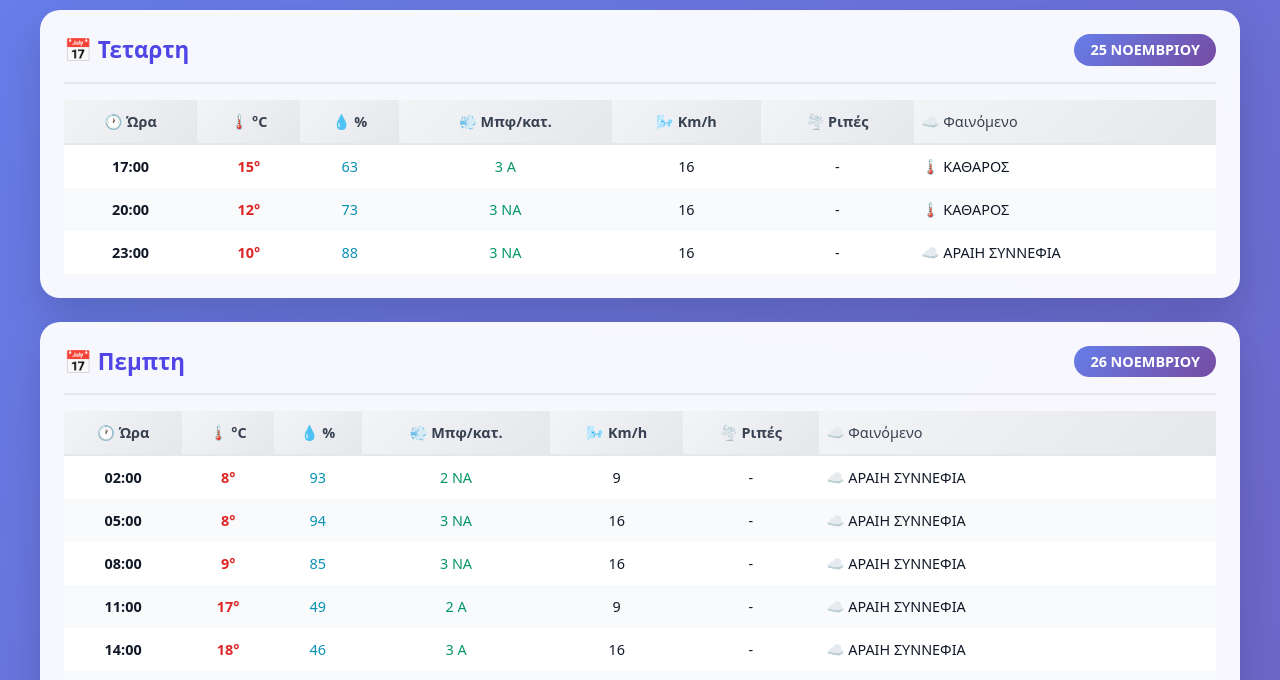
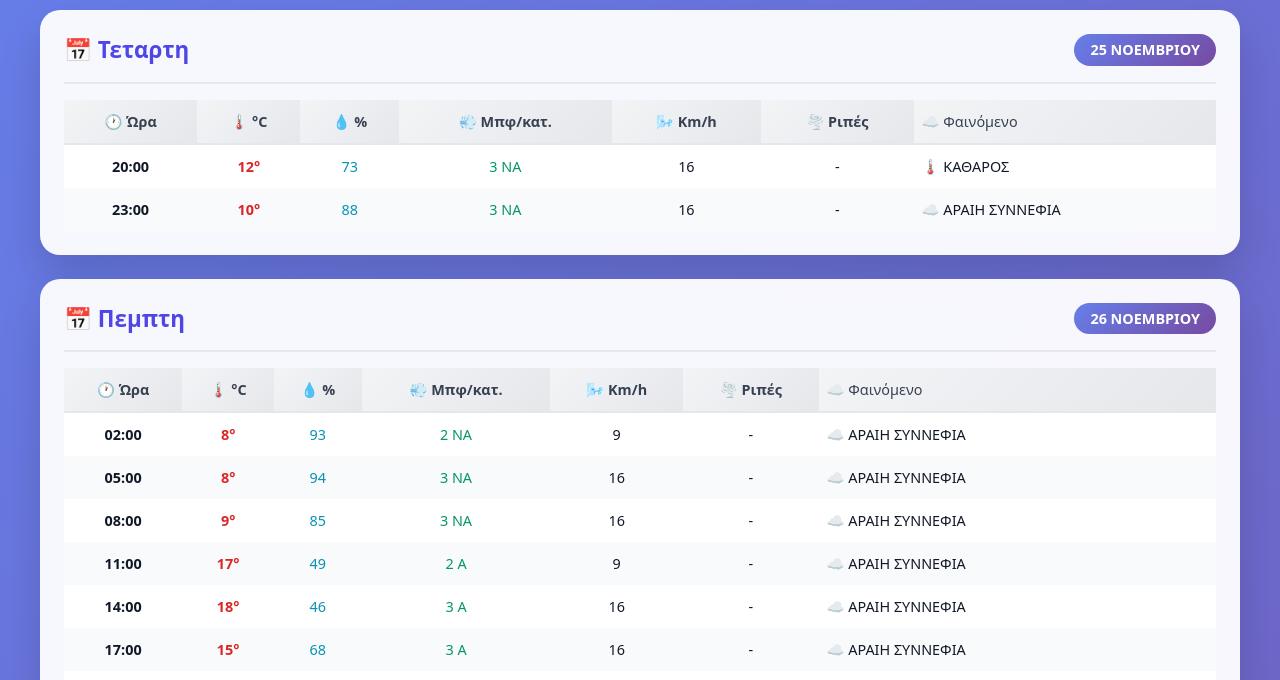
Before and after one commit to vtripolitakis/weatherchq, a plain HTML site: page index.html in a window 1280 px wide. Shown: the part 120-800 px from the top of the page. Drawn offline with Linux system fonts and the light colour scheme.

Commit message:
deploy: e66a58c39bb7333c1ae4571e96f2eb6f4a547b22

```diff
--- a/index.html
+++ b/index.html
@@ -96,7 +96,6 @@ tbody tr:hover { background: #eef2ff; }
 <table>
 <thead><tr><th>🕐 Ώρα</th><th>🌡️ °C</th><th>💧 %</th><th>💨 Μπφ/κατ.</th><th>🌬️ Km/h</th><th>🌪️ Ριπές</th><th class='condition'>☁️ Φαινόμενο</th></tr></thead>
 <tbody>
-<tr><td><strong>17:00</strong></td><td class='temp'>15°</td><td class='humidity'>63</td><td class='wind'>3 Α</td><td>16</td><td>-</td><td class='condition'>🌡️ ΚΑΘΑΡΟΣ</td></tr>
 <tr><td><strong>20:00</strong></td><td class='temp'>12°</td><td class='humidity'>73</td><td class='wind'>3 NA</td><td>16</td><td>-</td><td class='condition'>🌡️ ΚΑΘΑΡΟΣ</td></tr>
 <tr><td><strong>23:00</strong></td><td class='temp'>10°</td><td class='humidity'>88</td><td class='wind'>3 NA</td><td>16</td><td>-</td><td class='condition'>☁️ ΑΡΑΙΗ ΣΥΝΝΕΦΙΑ</td></tr>
 </tbody></table></div></section>
```
